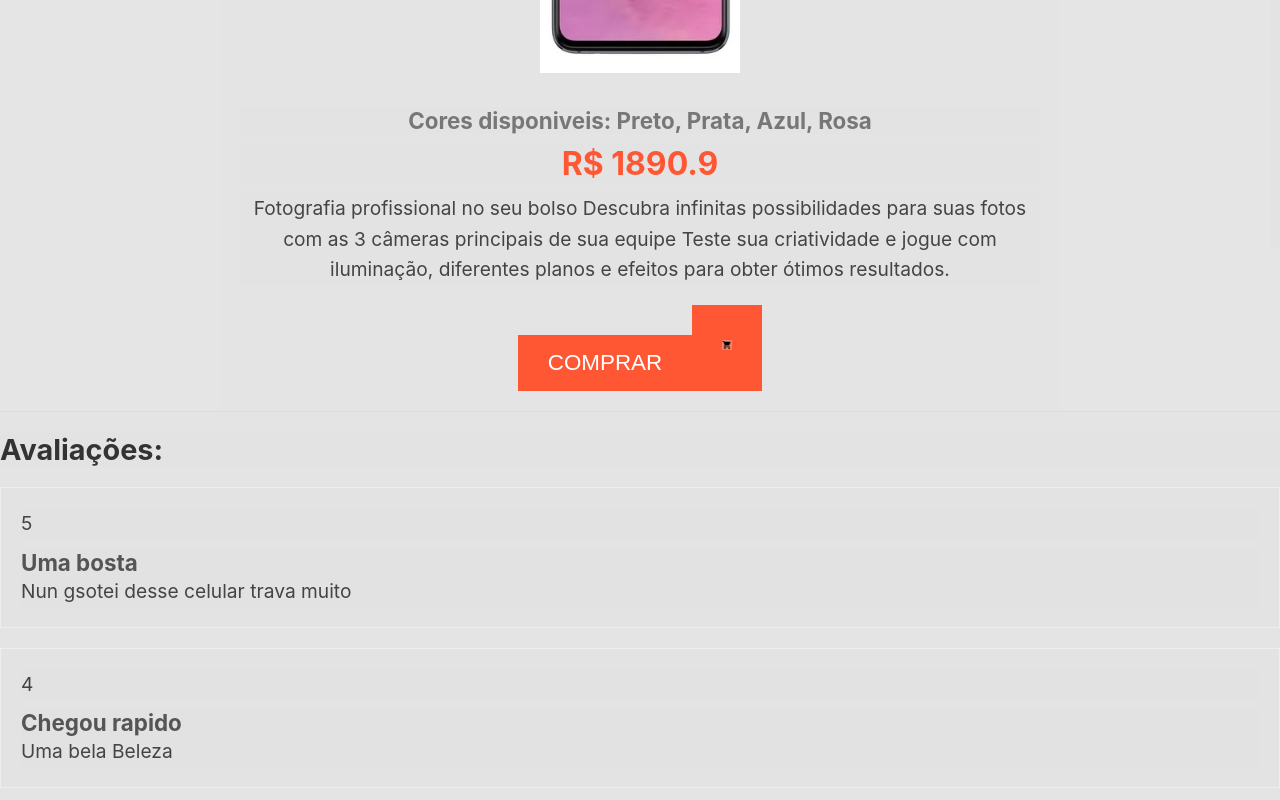
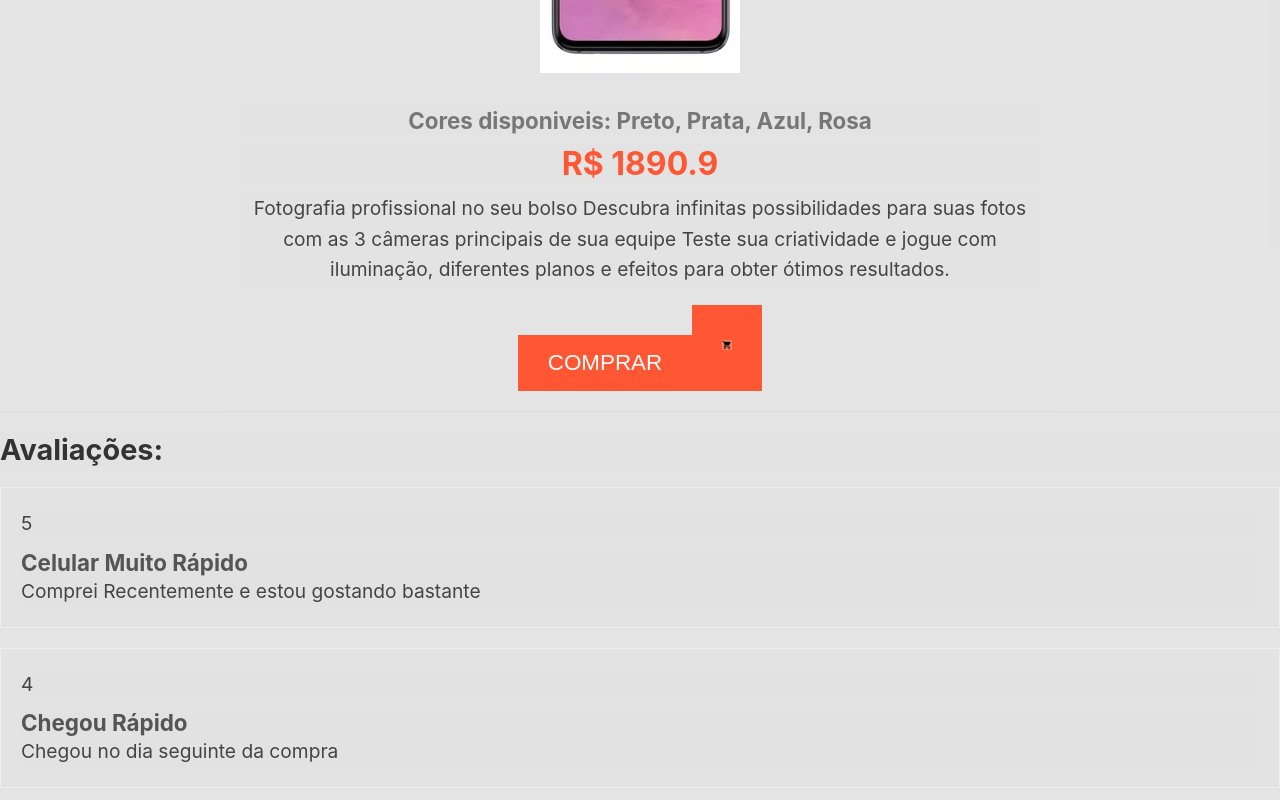
Before and after one commit to ebionarduche/online-store, a React (Create React App) app: page /products/1 in a window 1280 px wide. Shown: the part 515-1315 px from the top of the page. Built offline with nearby package versions, Linux system fonts and the light colour scheme.

Commit message:
Fix: Correção de Textos DataBase

```diff
--- a/src/data/products.js
+++ b/src/data/products.js
@@ -38,15 +38,15 @@ const products = [
     secondaryImage: imageGalaxy,
     ratting: [
       {
-        title: 'Uma bosta',
-        assessment: 'Nun gsotei desse celular trava muito',
+        title: 'Celular Muito Rápido',
+        assessment: 'Comprei Recentemente e estou gostando bastante',
         stars: 5,
         image: 'imagem',
         data: '2023-05-20',
       },
       {
-        title: 'Chegou rapido',
-        assessment: 'Uma bela Beleza',
+        title: 'Chegou Rápido',
+        assessment: 'Chegou no dia seguinte da compra',
         stars: 4,
         image: 'imagem',
         data: '2023-07-02',
```
